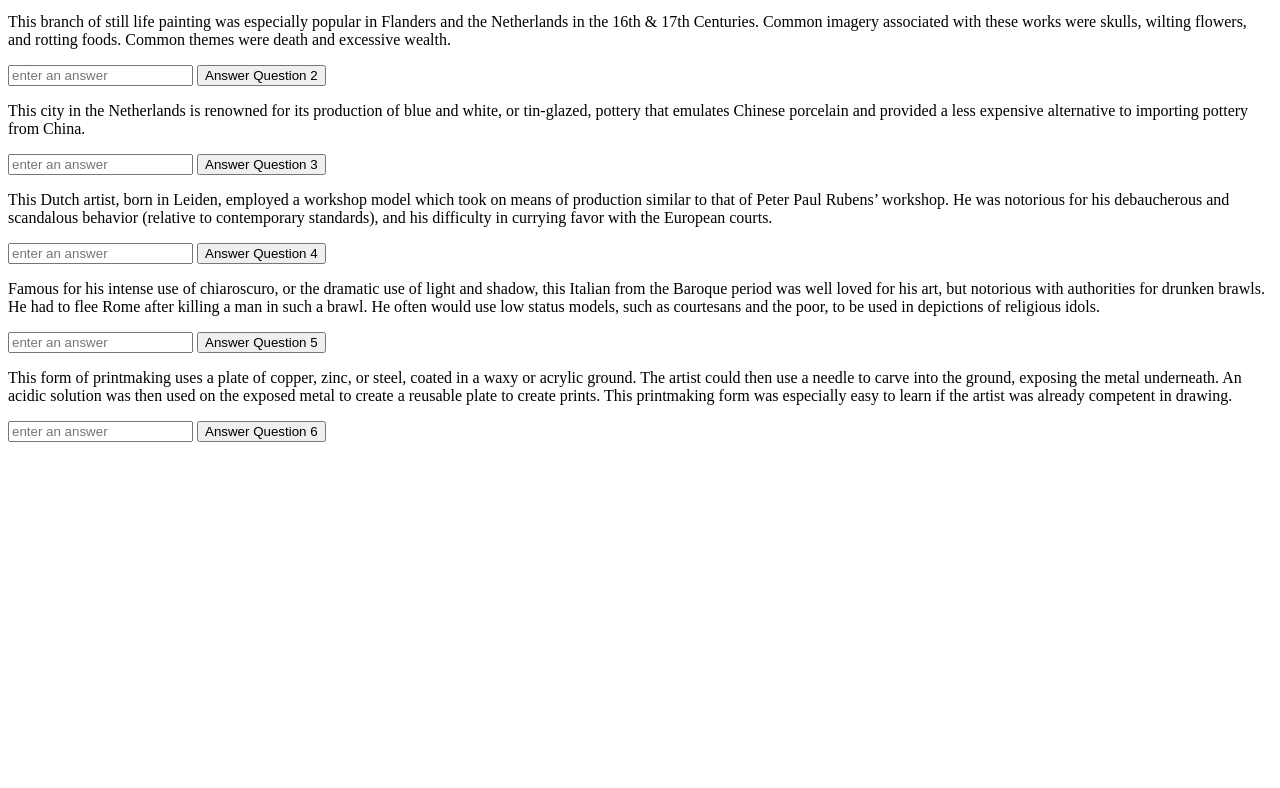
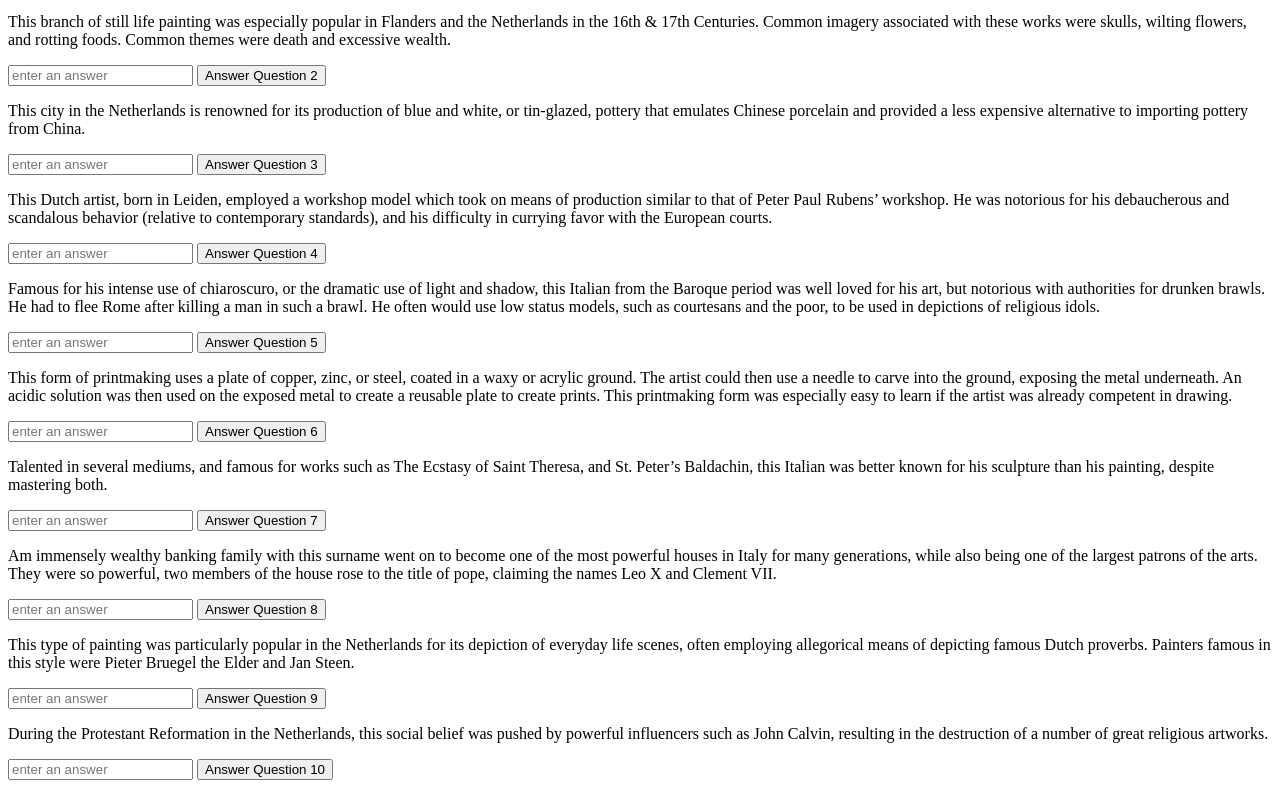
Before and after one commit to fjaddison/Art-History-Trivia-Game, a plain HTML site: page index.html in a window 1280 px wide. Shown: the part 328-1116 px from the top of the page. Before the commit the page ends 800 px from the top, so only its background shows below. Drawn offline with nearby package versions, Linux system fonts and the light colour scheme.

Commit message:
pseudo code added, structure further along

```diff
--- a/index.html
+++ b/index.html
@@ -5,6 +5,7 @@
     <meta name="viewport" content="width=device-width, initial-scale=1.0">
     <meta http-equiv="X-UA-Compatible" content="ie=edge">
     <title>Art History Trivia Game</title>
+    <link rel="stylesheet" href="atm.css">
 </head>
 <body>
     <header>
@@ -14,6 +15,7 @@
     </header>
     <section>
         <h2>Score</h2>
+        <!-- need to make a box here to contain the score -->
         <div type="box">
 
         </div>
@@ -21,6 +23,7 @@
     <main>
         <h3>Questions</h3>
         <div>
+            <!-- structure and knowledge of input and button types influenced by looking at the code for ATM Lab -->
             <p>Dutchman Jan Vermeer is famously theorized for employing this technique of light manipulation in aiding his fantastically detailed imagery. The method utilizes a pinhole to display a reversed image of light into a darkened chamber.</p>
             <input class="input1" type="text" placeholder="enter an answer" />
             <input class="answer1" type="button" value="Answer Question 1" />
@@ -51,16 +54,24 @@
             <input class="answer6" type="button" value="Answer Question 6" />
         </div>
         <div>
-
+            <p>Talented in several mediums, and famous for works such as The Ecstasy of Saint Theresa, and St. Peter’s Baldachin, this Italian was better known for his sculpture than his painting, despite mastering both.</p>
+            <input class="input7" type="text" placeholder="enter an answer" />
+            <input class="answer7" type="button" value="Answer Question 7" />
         </div>
         <div>
-
+            <p>Am immensely wealthy banking family with this surname went on to become one of the most powerful houses in Italy for many generations, while also being one of the largest patrons of the arts. They were so powerful, two members of the house rose to the title of pope, claiming the names Leo X and Clement VII.</p>
+            <input class="input8" type="text" placeholder="enter an answer" />
+            <input class="answer8" type="button" value="Answer Question 8" />
         </div>
         <div>
-
+            <p>This type of painting was particularly popular in the Netherlands for its depiction of everyday life scenes, often employing allegorical means of depicting famous Dutch proverbs. Painters famous in this style were Pieter Bruegel the Elder and Jan Steen.</p>
+            <input class="input9" type="text" placeholder="enter an answer" />
+            <input class="answer9" type="button" value="Answer Question 9" />
         </div>
         <div>
-
+            <p>During the Protestant Reformation in the Netherlands, this social belief was pushed by powerful influencers such as John Calvin, resulting in the destruction of a number of great religious artworks.</p>
+            <input class="input10" type="text" placeholder="enter an answer" />
+            <input class="answer10" type="button" value="Answer Question 10" />
         </div>
     </main>
     <script src="https://ajax.googleapis.com/ajax/libs/jquery/1.11.1/jquery.min.js"></script>
```
Also changed, not shown: script.js (+11 -0 lines).
